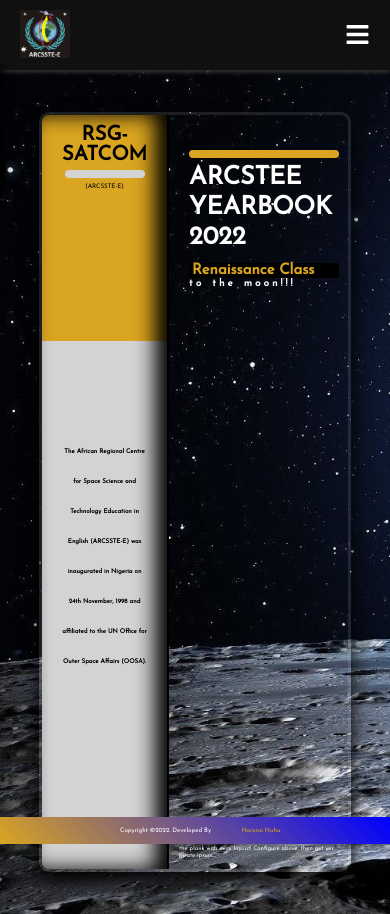
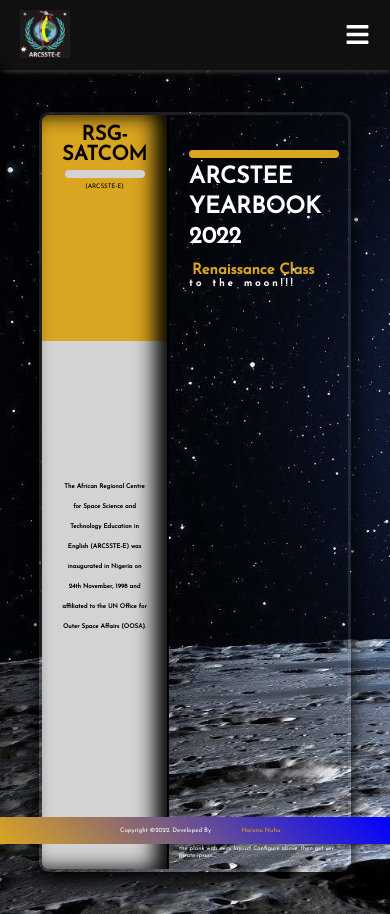
Before and after one commit to Snazzynuhu/arcsstee, a React (Create React App) app: page / in a window 390 px wide. Built offline with nearby package versions, Linux system fonts and the light colour scheme.

Commit message:
updated the font-size

```diff
--- a/src/Each.css
+++ b/src/Each.css
@@ -28,10 +28,9 @@
     margin: 1rem auto 0.5rem;
     font-size: 3rem;
     text-transform: uppercase;
-    background: linear-gradient(rgb(2, 80, 132), yellow);
+    background: linear-gradient(purple, cyan);
     background-clip: text;
     -webkit-text-fill-color: transparent;
-    text-shadow: 1px -4px rgb(1, 0, 2);
 }
 
 .main-container {
@@ -132,6 +131,7 @@
     height: 100vh;
 }
 .image-container > .image{
+    object-fit: cover;
     width: 100%;
     height: 100%;
 }
--- a/src/Home.css
+++ b/src/Home.css
@@ -143,6 +143,9 @@
     .upper-paragraph{
         margin-top: 1rem;
     }
+    .lower-paragraph {
+        line-height: 2.5rem;
+    }
     .title {
         font-size: 3.3rem;
     }
@@ -150,9 +153,6 @@
     .sub-title {
         font-size: 2rem;
         margin-top: -2rem;
-        background-color: #000;
-        padding: 0 0.5rem;
-        border-radius: 1rem;
     }
 
     .extra {
@@ -177,9 +177,13 @@
     .book-left{
         padding: 1rem 2rem;
     }
+    .lower-paragraph {
+        line-height: 2rem;
+        font-weight: bold;
+    }
 
     .title {
-        font-size: 2.5rem;
+        font-size: 2.3rem;
         line-height: 3rem;
     }
 
@@ -206,7 +210,7 @@
         padding: 1rem 1rem;
     }
     .title {
-        font-size: 2rem;
+        font-size: 1.5rem;
         line-height: 3rem;
     }
 
--- a/src/List.css
+++ b/src/List.css
@@ -73,6 +73,7 @@
     border-radius: 0.5rem;
     text-decoration: none;
     font-weight: 500;
+    font-size: 1.8rem;
     cursor: pointer;
     transition: all 0.5s linear;
 }
--- a/src/Navbar.css
+++ b/src/Navbar.css
@@ -49,7 +49,8 @@
     width: 100%;
     text-transform: uppercase;
     text-decoration: none;
-    font-weight: 500;
+    font-weight: 700;
+    font-size: 1.7rem;
     color: #000;
     cursor: pointer;
     padding: 0.5rem;
--- a/src/SearchForm.js
+++ b/src/SearchForm.js
@@ -4,7 +4,7 @@
 import "./Search.css";
 import { data } from "./data";
 
-const SearchForm = ({onSearch}) => {
+const SearchForm = ({ onSearch }) => {
   const { id } = useParams();
   let inputRef = React.useRef();
   const searchPerson = (e) => {
@@ -25,7 +25,7 @@
           ref={inputRef}
           type="text"
           name="graduate"
-          placeholder="e.g Anita"
+          placeholder="e.g Anitha"
         />
         <button className="submit-btn" type="submit">
           search
```
